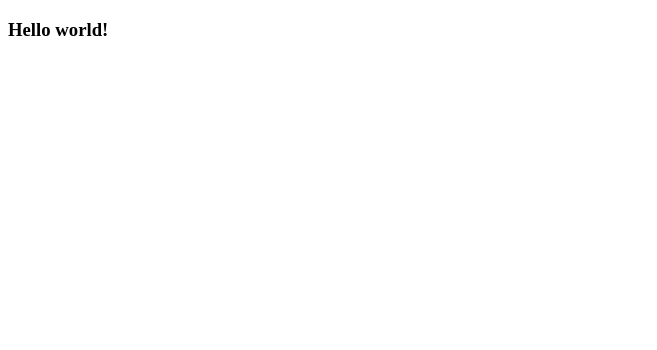
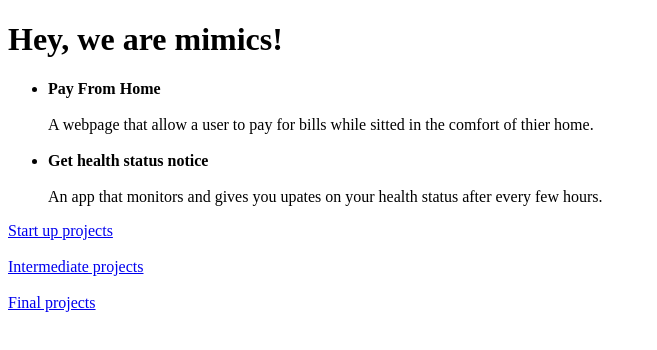
Before and after one commit to LDouglasOT/Survey-form, a plain HTML site: page index.html in a window 1280 px wide. Shown: the whole page, without its empty margins (0-657 px from the left). Drawn offline with Linux system fonts and the light colour scheme.

Commit message:
Update index.html

```diff
--- a/index.html
+++ b/index.html
@@ -7,6 +7,21 @@
     <title>Document</title>
 </head>
 <body>
-    <h3>Hello world!</h3>
+    <html>
+  <link rel="stylesheet" href="styles.css">
+  <div id="welcome-section">
+  <h1>Hey, we are mimics!</h1>
+    <div id="projects">
+
+      <a class="project-tile"><strong><ul>
+        <li>Pay From Home</li></strong><br>A webpage that allow a user to pay for bills while sitted in the comfort of thier home.<br><br><strong><li>Get health status notice</strong><br><br>An app that monitors and gives you upates on your health status after every few hours.</div>
+       <div class="topnav"id="navbar" >
+      <a href="#start up project" class="nav-link" >Start up projects</a><br><br>
+      <a href="#intermeiate projects " class="nav-link" >Intermediate projects</a><br><br>
+      <a href="#final projects" class="nav-link" >Final projects</a>
+  </nav>
+        <a id="profile-link"></a>
+    </div>
+</html>
 </body>
 </html>
```
